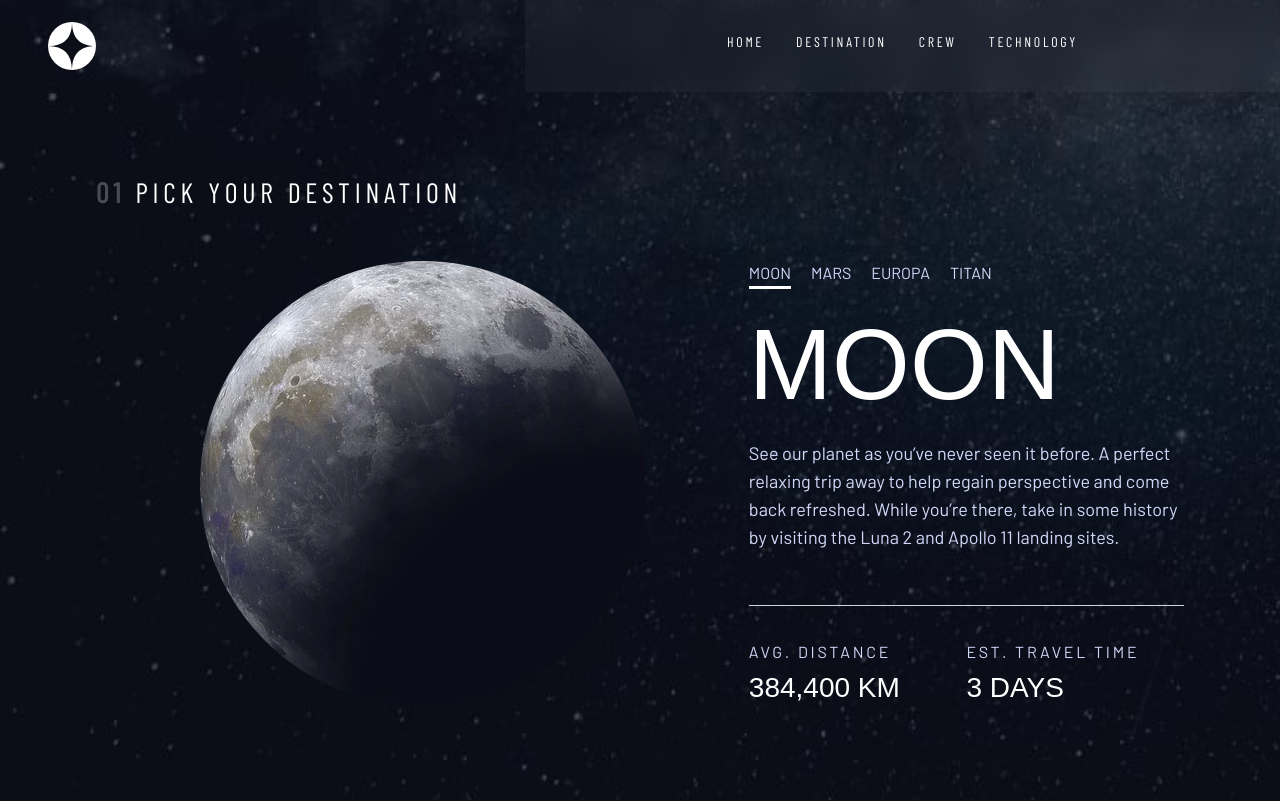
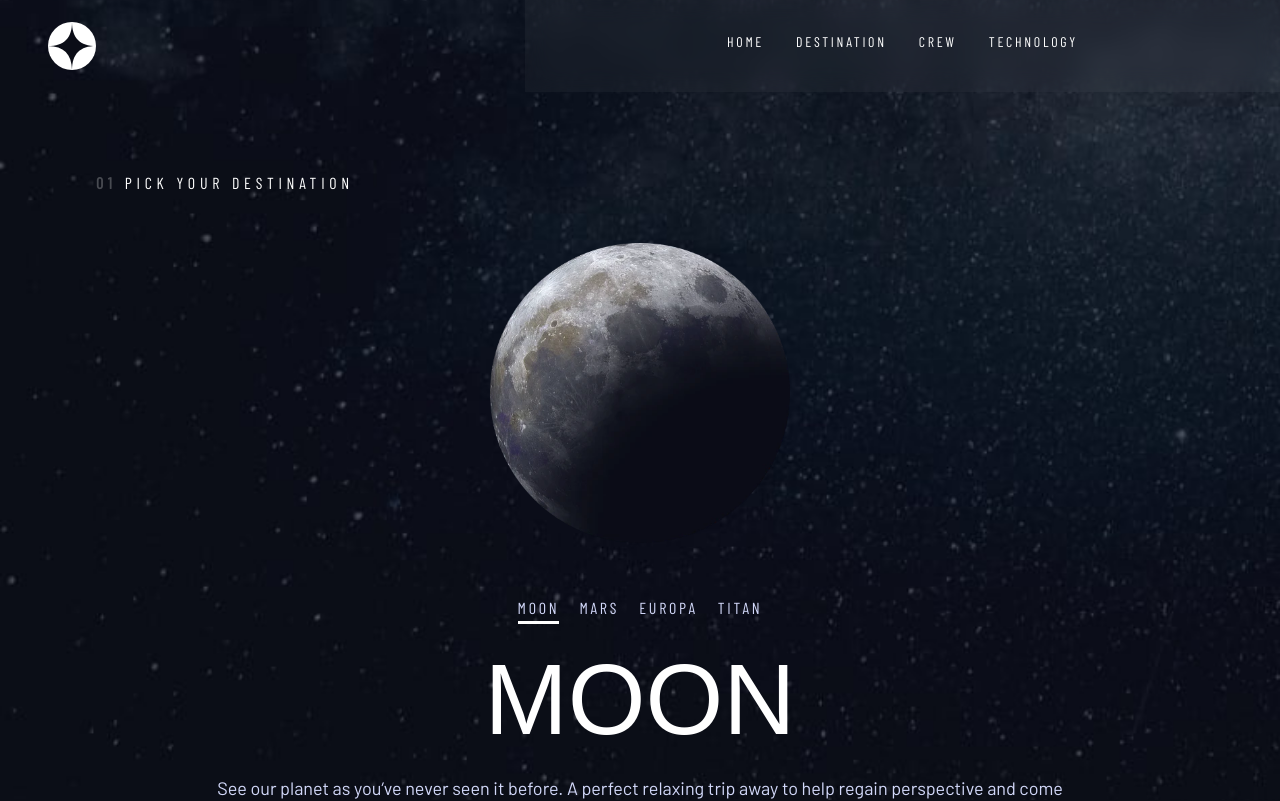
Before and after one commit to mackieva/space-tour, a Next.js app: page /destination in a window 1280 px wide. Shown: the top 801 px of the page. Built offline with nearby package versions, Linux system fonts and the light colour scheme; a web font is replaced by a local one.

Commit message:
tablet responsive work

```diff
--- a/src/app/crew/page.tsx
+++ b/src/app/crew/page.tsx
@@ -49,14 +49,14 @@ export default function CrewPage() {
 				}}
 				className='md:hidden'
 			/>
-			<div className='pt-24 px-24 max-w-screen-lg mx-auto flex flex-col h-full'>
+			<div className='pt-12 px-12 lg:pt-24 lg:px-24 max-w-screen-lg mx-auto flex flex-col h-full'>
 				<div className='mt-[75px] flex justify-start items-center relative z-20'>
 					<h5 className='text-white'>
 						<span className='opacity-25 font-bold'>02</span> Meet Your Crew
 					</h5>
 				</div>
-				<div className='-mt-8 flex-1 grid grid-cols-2 justify-stretch relative z-20'>
-					<div className='flex flex-col justify-center items-start'>
+				<div className='flex-1 flex flex-col lg:grid lg:grid-cols-2 justify-stretch relative z-20 lg:-mt-8'>
+					<div className='max-w-2/3 flex flex-col justify-center items-center lg:gap-32 lg:items-start'>
 						{content.map(
 							(c, i) =>
 								tab === i && (
--- a/src/app/destination/page.tsx
+++ b/src/app/destination/page.tsx
@@ -57,8 +57,8 @@ export default function DestinationPage() {
 					</h5>
 				</div>
 			</div>
-			<div className='mt-12 px-24 max-w-screen-lg mx-auto grid grid-cols-destinationGrid justify-between relative z-20'>
-				<div className='flex justify-center items-center'>
+			<div className='mt-12 px-24 max-w-screen-lg mx-auto md:flex md:flex-col lg:grid lg:grid-cols-destinationGrid justify-between relative z-20'>
+				<div className='flex justify-center items-center md:mb-[53px] lg:mb-0'>
 					{content.map(
 						(c, i) =>
 							tab === i && (
@@ -75,19 +75,20 @@ export default function DestinationPage() {
 										width={445}
 										height={445}
 										alt={`Satellite Image of ${c.name}`}
+										className='md:max-w-[300px] lg:max-w-[450px]'
 									/>
 								</motion.div>
 							)
 					)}
 				</div>
-				<div className='flex flex-col justify-center items-start'>
+				<div className='flex flex-col justify-center md:items-center md:text-center  lg:text-left lg:items-start'>
 					<div className='flex gap-5'>
 						{content.map((c, i) => (
 							<button
 								key={i}
 								onClick={() => setTab(i)}
 								onMouseEnter={() => setHoveredLink(c.name)}
-								className={`text-lavender uppercase pb-1 relative ${
+								className={`subheadingTwo text-lavender uppercase pb-1 relative ${
 									tab === i && 'selected'
 								}`}
 							>
@@ -116,8 +117,10 @@ export default function DestinationPage() {
 									}}
 								>
 									<h2>{c.name}</h2>
-									<p className='text-lavender text-lg'>{c.description}</p>
-									<div className='grid grid-cols-2 w-full mt-[54px] pt-[28px] border-t border-color border-slate-300'>
+									<p className='text-lavender text-lg text-balance'>
+										{c.description}
+									</p>
+									<div className='grid grid-cols-2 w-full mt-[54px] pt-[28px] border-t border-color borderDark'>
 										<div>
 											<p className='subheadingTwo text-lavender'>
 												Avg. Distance
--- a/src/app/globals.css
+++ b/src/app/globals.css
@@ -11,31 +11,31 @@ p {
 }
 
 h1 {
-	@apply font-serif text-white text-[150px] uppercase;
+	@apply font-serif text-white text-[150px] uppercase leading-normal;
 }
 
 h2 {
-	@apply font-serif text-white text-[100px] uppercase;
+	@apply font-serif text-white text-[100px] uppercase leading-normal;
 }
 
 h3 {
-	@apply font-serif text-white text-[56px] uppercase;
+	@apply font-serif text-white text-[56px] uppercase leading-normal;
 }
 
 h4 {
-	@apply font-serif text-white text-[32px] uppercase;
+	@apply font-serif text-white text-[32px] uppercase leading-normal;
 }
 
 h5 {
-	@apply font-sansCon text-lavender text-[28px] tracking-[4.75px] uppercase;
+	@apply font-sansCon text-lavender tracking-[4.75px] uppercase leading-normal;
 }
 
 .subheadingOne {
-	@apply font-serif text-white text-[28px] uppercase;
+	@apply font-serif text-white text-[28px] uppercase leading-normal;
 }
 
 .subheadingTwo {
-	@apply font-sans text-[16px] tracking-[2.75px] uppercase;
+	@apply font-sansCon text-[16px] tracking-[2.75px] uppercase leading-normal;
 }
 
 /* HEADER */
@@ -52,3 +52,7 @@ h5 {
 	width: 100%;
 	background: #fff;
 }
+
+.borderDark {
+	border-color: #383b4b;
+}
--- a/src/app/page.tsx
+++ b/src/app/page.tsx
@@ -43,20 +43,20 @@ export default function Home() {
 				}}
 				className='md:hidden'
 			/>
-			<div className='mx-w-screen-lg h-[85vh] mx-auto px-[165px] grid grid-cols-2 relative z-20'>
-				<div className='flex flex-col items-start justify-end'>
-					<h5>So, you want to travel to</h5>
+			<div className='flex flex-col mx-w-screen-lg mx-auto pt-[200px] px-[160px] h-full relative z-20 lg:h-[85vh] lg:px-[165px] lg:grid lg:grid-cols-2'>
+				<div className='flex flex-col justify-start	 items-center lg:justify-center lg:items-start'>
+					<h5 className='text-xl lg:text-[28px]'>So, you want to travel to</h5>
 					<h1>Space</h1>
-					<p className='text-lavender'>
+					<p className='text-lavender text-center lg:text-left'>
 						Let’s face it; if you want to go to space, you might as well
 						genuinely go to outer space and not hover kind of on the edge of it.
 						Well sit back, and relax because we’ll give you a truly out of this
 						world experience!
 					</p>
 				</div>
-				<div className='flex justify-end items-end'>
+				<div className='flex flex-col justify-center items-center mt-auto mb-[90px] lg:justify-end lg:items-end'>
 					<Link
-						className='px-[65px] py-[110px] rounded-full bg-white font-serif text-[32px] text-black uppercase'
+						className='rounded-full bg-white font-serif text-[32px] text-black px-[45px] py-[85px] uppercase lg:px-[65px] lg:py-[110px]'
 						href='/destination'
 					>
 						Explore
--- a/src/app/technology/page.tsx
+++ b/src/app/technology/page.tsx
@@ -56,12 +56,12 @@ export default function TechnologyPage() {
 				</div>
 			</div>
 			<div className='mt-12 ml-40 grid grid-cols-techGrid justify-between relative z-20'>
-				<div className='flex flex-col justify-center items-center gap-[53px]'>
+				<div className='flex flex-col justify-center items-center gap-[32px]'>
 					{content.map((c, i) => (
 						<button
 							key={i}
 							onClick={() => setTab(i)}
-							className='font-serif text-[32px] border border-slate-400 rounded-full px-[35px] py-[20px] w-auto transition-all hover:bg-white hover:text-blue hover:border-white'
+							className='font-serif text-[32px] leading-none border border-slate-400 rounded-[50%] px-[32px] py-[24px] w-auto transition-all hover:bg-white hover:text-blue hover:border-white'
 						>
 							{i + 1}
 						</button>
```
